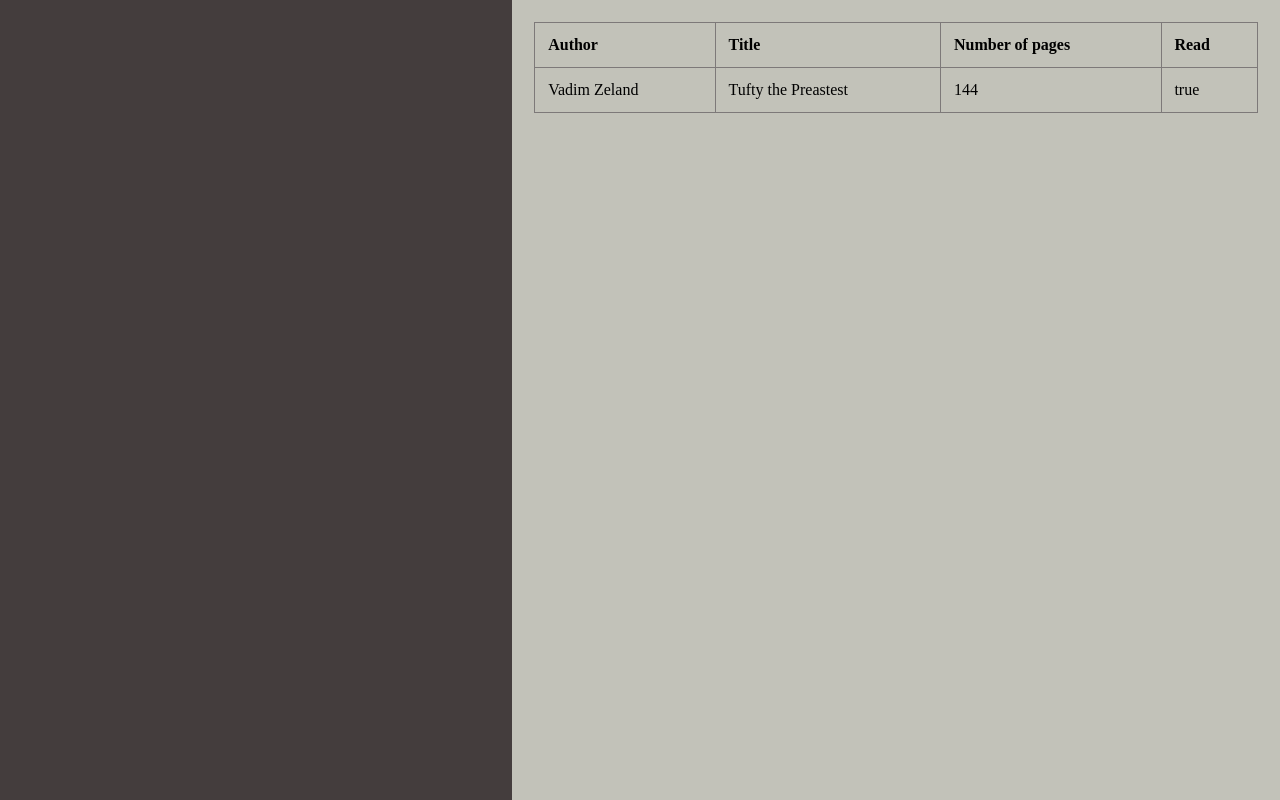
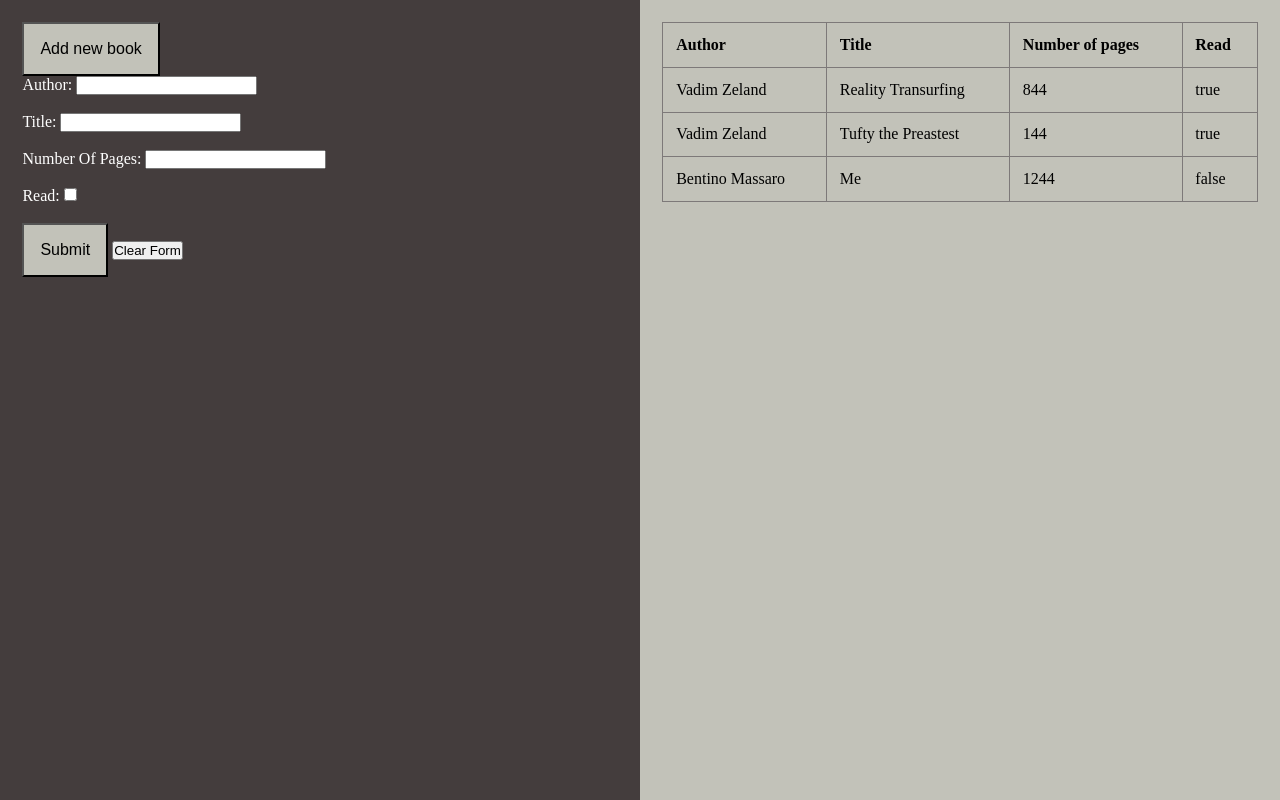
Before and after one commit to MarijaAvramovic/library-odin, a plain HTML site: page index.html in a window 1280 px wide. Drawn offline with Linux system fonts and the light colour scheme.

Commit message:
add form

```diff
--- a/index.html
+++ b/index.html
@@ -8,7 +8,29 @@
     <script src="main.js" defer></script>
 </head>
 <body>
-    <div class="aside"></div>
+    <div class="aside">
+      <button>Add new book</button>
+
+      <form id="form"  action="/submit-form" method="post">
+   <!-- class="invisible" -->
+
+  <label for="author">Author:</label>
+  <input type="text" id="author" name="author" /><br /> <br />
+
+  <label for="title">Title:</label>
+  <input type="text" id="title" name="title" /><br /> <br />
+
+  <label for="numOfPages">Number Of Pages:</label>
+  <input type="text" id="numOfPages" name="numOfPages" /><br /> <br />
+
+   <label for="isRead">Read:</label>
+  <input type="checkbox" id="isRead" name="isRead" /><br /> <br />
+
+        <button id="btnSaveBook" type="submit">Submit</button>
+        <input type="reset" value="Clear Form">
+
+</form>
+    </div>
     <div class="main">
         <table id="myTable">
   <tr>
--- a/main.js
+++ b/main.js
@@ -1,8 +1,8 @@
-console.log("test");
+// console.log("test");
 
 let library = [];
 const myTable = document.querySelector('#myTable');
-console.log(myTable);
+// console.log(myTable);
 
 function Book(author, title, pages, read) {
     if(!new.target) {
@@ -21,7 +21,7 @@ function addBooktoLibrary(author, title, pages, read) {
 }
 
 function getBook(id) {
-   const mybook = library.filter(book => book.title === id);
+   const mybook = library.filter(book => book.id === id);
     return mybook[0];
 }
 
@@ -44,13 +44,11 @@ function displayBook(book) {
 
         myTable.appendChild(row);
 
-        console.log("ff");
+        // console.log("ff");
 }
 
 function displayLibrary() {
-    library.forEach(book => {
-
-    });
+    library.forEach(book => displayBook(book));
 }
 
 
@@ -60,5 +58,6 @@ addBooktoLibrary("Bentino Massaro", "Me", 1244, false);
 
 // test
 console.log(library);
-console.log(getBook('Tufty the Preastest'));
-displayBook(getBook('Tufty the Preastest'));
+// console.log(getBook('Tufty the Preastest'));
+// displayBook(getBook('Tufty the Preastest'));
+displayLibrary();
--- a/style.css
+++ b/style.css
@@ -6,7 +6,7 @@
 
 body{
     display: grid;
-    grid-template-columns: 40% 1fr;
+    grid-template-columns: 1fr 1fr;
     min-height: 100vh;
 }
 
@@ -18,6 +18,7 @@ body{
 .aside{
     background-color: rgb(68, 61, 61);
     padding: 1.4rem;
+    color: #ffffff;
 }
 table{
     width: 100%;
@@ -28,3 +29,9 @@ th, td {
     padding: 0.8rem;
     text-align: left;
 }
+button{
+    background-color: rgb(194, 194, 185);
+    padding: 1rem;
+    font-size: 1rem;
+
+}
```
